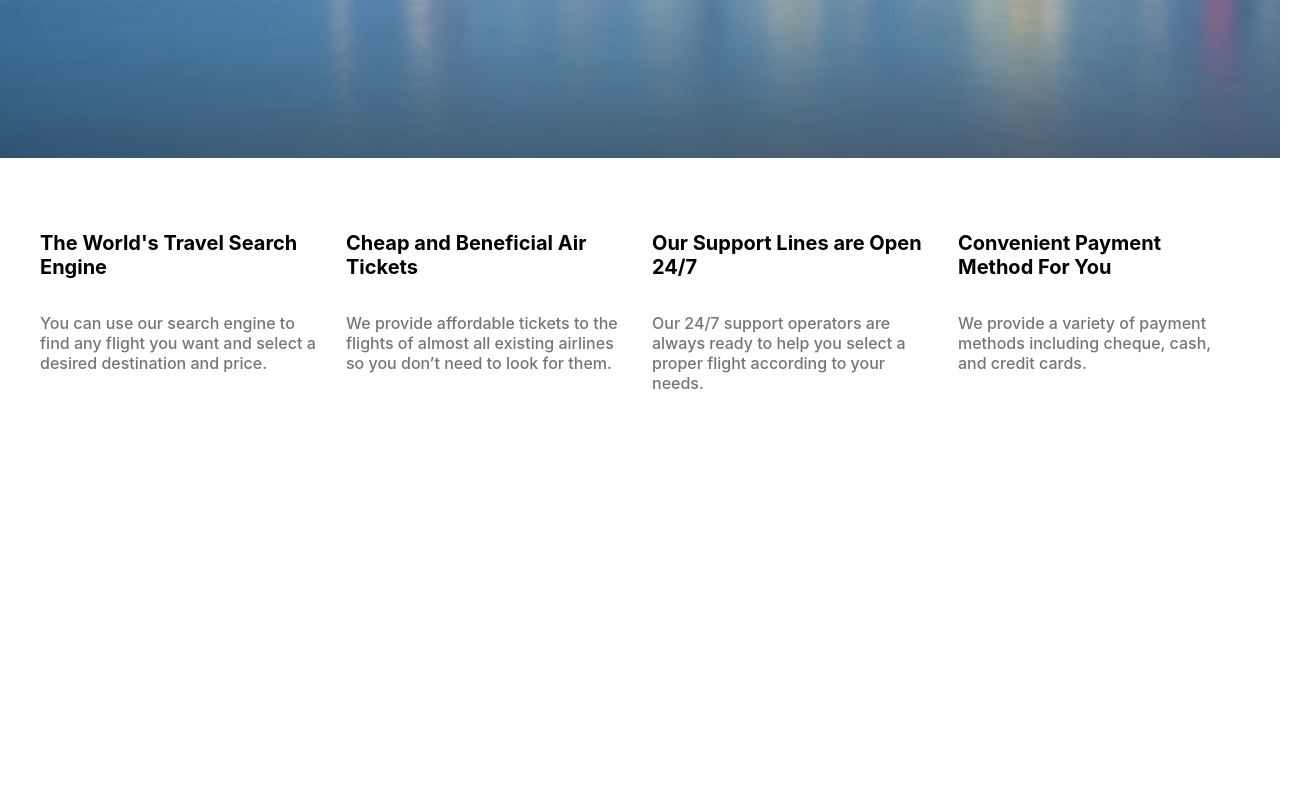
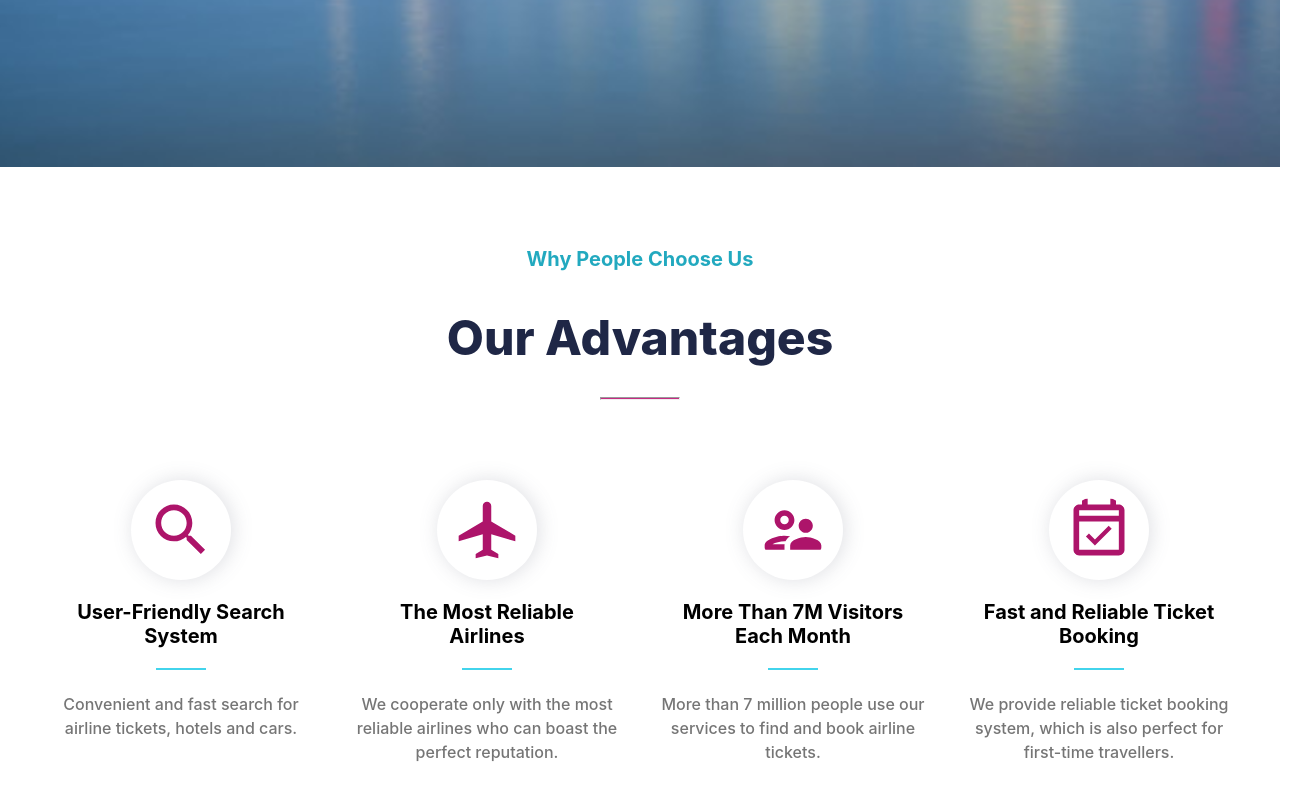
Before and after one commit to sunnextt/Flight-gateway, a React (Create React App) app: page / in a window 1280 px wide. Shown: the part 660-1460 px from the top of the page, 1301 px wide, since content can reach past the window. Before the commit the page ends 1109 px from the top, so only its background shows below. Built offline with nearby package versions, Linux system fonts and the light colour scheme.

Commit message:
enlight section completed

```diff
--- a/public/index.html
+++ b/public/index.html
@@ -4,6 +4,7 @@
     <meta name="viewport" content="width=device-width, initial-scale=1">
     <link rel="preconnect" href="https://fonts.gstatic.com">
 <link href="https://fonts.googleapis.com/css2?family=Roboto:ital,wght@0,100;0,300;0,400;0,500;0,700;0,900;1,100;1,300;1,500&display=swap" rel="stylesheet">
+<link rel="stylesheet" href="https://use.fontawesome.com/releases/v5.15.2/css/all.css" integrity="sha384-vSIIfh2YWi9wW0r9iZe7RJPrKwp6bG+s9QZMoITbCckVJqGCCRhc+ccxNcdpHuYu" crossorigin="anonymous">
    <title>Ocean Flight</title>
   </head>
   <body>
--- a/src/App.css
+++ b/src/App.css
@@ -2,10 +2,16 @@ html {
   font-family: "Roboto", sans-serif;
   font-size: 1rem;
   font-weight: 500;
+  line-height: 1.5;
 }
 
 * {
   box-sizing: border-box;
+}
+
+h5 {
+  font-size: 20px;
+  line-height: 1.2;
 }
 
 ul {
@@ -80,7 +86,8 @@ label {
 }
 
 .search__header {
-  margin-top: 1rem;
+  margin-top: 3rem;
+  margin-left: -12px;
 }
 
 .search__header__items {
@@ -137,3 +144,31 @@ label {
 	position:relative;
 	top:1px;
 }
+
+
+/* Why choose us section */
+
+.why_choose_us {
+text-align: center;
+margin: 5rem auto;
+
+}
+
+.why_choose_us h2 {
+  font-size: 48px;
+  line-height: 1.4;
+  font-weight: 800;
+  color: #1f2746;
+  margin-top: 0px;
+  margin-bottom: 26px;
+
+}
+.why_choose_us h5 {
+ color: #22a9bf;
+}
+
+.why_choose_us hr{
+  height: 3px;
+  width: 80px;
+  background-color: #c62a82;
+  }
--- a/src/components/enlightmore/Enlight.js
+++ b/src/components/enlightmore/Enlight.js
@@ -1,7 +1,14 @@
 import React from 'react'
 import { Grid } from "@material-ui/core";
 import { makeStyles } from "@material-ui/core/styles";
-import Paper from "@material-ui/core/Paper";
+import SearchIcon from "@material-ui/icons/SearchOutlined";
+import AirplanemodeActiveOutlinedIcon from "@material-ui/icons/AirplanemodeActiveOutlined";
+import EventAvailableOutlinedIcon from "@material-ui/icons/EventAvailableOutlined";
+import SupervisorAccountOutlinedIcon from "@material-ui/icons/SupervisorAccountOutlined";
+
+
+
+
 
 
 
@@ -11,22 +18,38 @@ const useStyles = makeStyles((theme) => ({
     flexDirection: "row",
     justifyContent: "center",
     alignItems: "center",
-    flexGrow: 1,
     margin: theme.spacing(5),
+  },
+  icon: {
+    fontSize: 100,
+    color: "#ad146a",
+    display: "block",
+    padding: "1rem",
+    margin: "auto",
+    borderRadius: "50%",
+    boxShadow: "2px 0 20px 0 rgba(100, 103, 121, 0.21)",
   },
   item: {
     padding: theme.spacing(10),
     "& h5": {
       fontSize: "20px",
       fontWeight: "700",
+      margin: "20px",
+      textAlign: "center",
     },
     "& p": {
       fontSize: "16px",
       fontWeight: "500",
       color: theme.palette.text.secondary,
-
-    }
-
+      textAlign: "center",
+    },
+    "& hr": {
+      marginBottom: "22px",
+      width: "50px",
+      backgroundColor: "#42d4ec",
+      height: "2px",
+      border: "none",
+    },
   },
 }));
 
@@ -38,37 +61,59 @@ const Enlight = () => {
   const classes = useStyles();
 
     return (
+      <div>
+        <Grid className="why_choose_us">
+          <h5>Why People Choose Us</h5>
+          <h2>Our Advantages</h2>
+          <hr />
+        </Grid>
         <div className={classes.root}>
           <Grid container spacing={3}>
             <Grid item xs={12} sm={6} md={3} className={classes.item}>
-            <h5>The World's Travel Search Engine</h5>
+              <span>
+                <SearchIcon className={classes.icon} />
+              </span>
+              <h5>User-Friendly Search System</h5>
+               <hr />
               <p>
-              You can use our search engine to find any flight you want and
-              select a desired destination and price.
+                Convenient and fast search for airline tickets, hotels and cars.
               </p>
             </Grid>
             <Grid item xs={12} sm={6} md={3} className={classes.item}>
-            <h5>Cheap and Beneficial Air Tickets</h5>
+              <span>
+                <AirplanemodeActiveOutlinedIcon className={classes.icon} />
+              </span>
+              <h5>The Most Reliable Airlines</h5>
+               <hr />
               <p>
-              We provide affordable tickets to the flights of almost all
-              existing airlines so you don’t need to look for them.
+                We cooperate only with the most reliable airlines who can boast
+                the perfect reputation.
               </p>
             </Grid>
             <Grid item xs={12} sm={6} md={3} className={classes.item}>
-            <h5>Our Support Lines are Open 24/7</h5>
+              <span>
+                <SupervisorAccountOutlinedIcon className={classes.icon} />
+              </span>
+              <h5>More Than 7M Visitors Each Month</h5>
+               <hr />
               <p>
-              Our 24/7 support operators are always ready to help you select a
-              proper flight according to your needs.
+                More than 7 million people use our services to find and book
+                airline tickets.
               </p>
             </Grid>
             <Grid item xs={12} sm={6} md={3} className={classes.item}>
-            <h5>Convenient Payment Method For You</h5>
+              <span>
+                <EventAvailableOutlinedIcon className={classes.icon} />{" "}
+              </span>
+              <h5>Fast and Reliable Ticket Booking</h5>
+               <hr />
               <p>
-              We provide a variety of payment methods including cheque, cash,
-              and credit cards.
+                We provide reliable ticket booking system, which is also perfect
+                for first-time travellers.
               </p>
             </Grid>
           </Grid>
+        </div>
       </div>
     );
 }
--- a/src/components/navigation/SearchHeader.js
+++ b/src/components/navigation/SearchHeader.js
@@ -10,15 +10,6 @@ const useStyles = makeStyles((theme) => ({
     flexWrap: "wrap",
     marginLeft: "45px"
   },
-  margin: {
-    margin: theme.spacing(1),
-  },
-  withoutLabel: {
-    marginTop: theme.spacing(3),
-  },
-  textField: {
-    width: "25ch",
-  },
 }));
 
 const SearchHeader = () => {
@@ -26,7 +17,7 @@ const SearchHeader = () => {
 
     return (
       <Container className="search_head" >
-        <Grid container className={classes.root}>
+        <Grid  className={classes.root}>
             <div className="search__header">
               <ul className="search__header__items">
                 <li className="search__header__list">
```
Also changed, not shown: 2 other files (tests, documents, lock files or other folders). Lines whose indentation alone changed are shown as unchanged.
